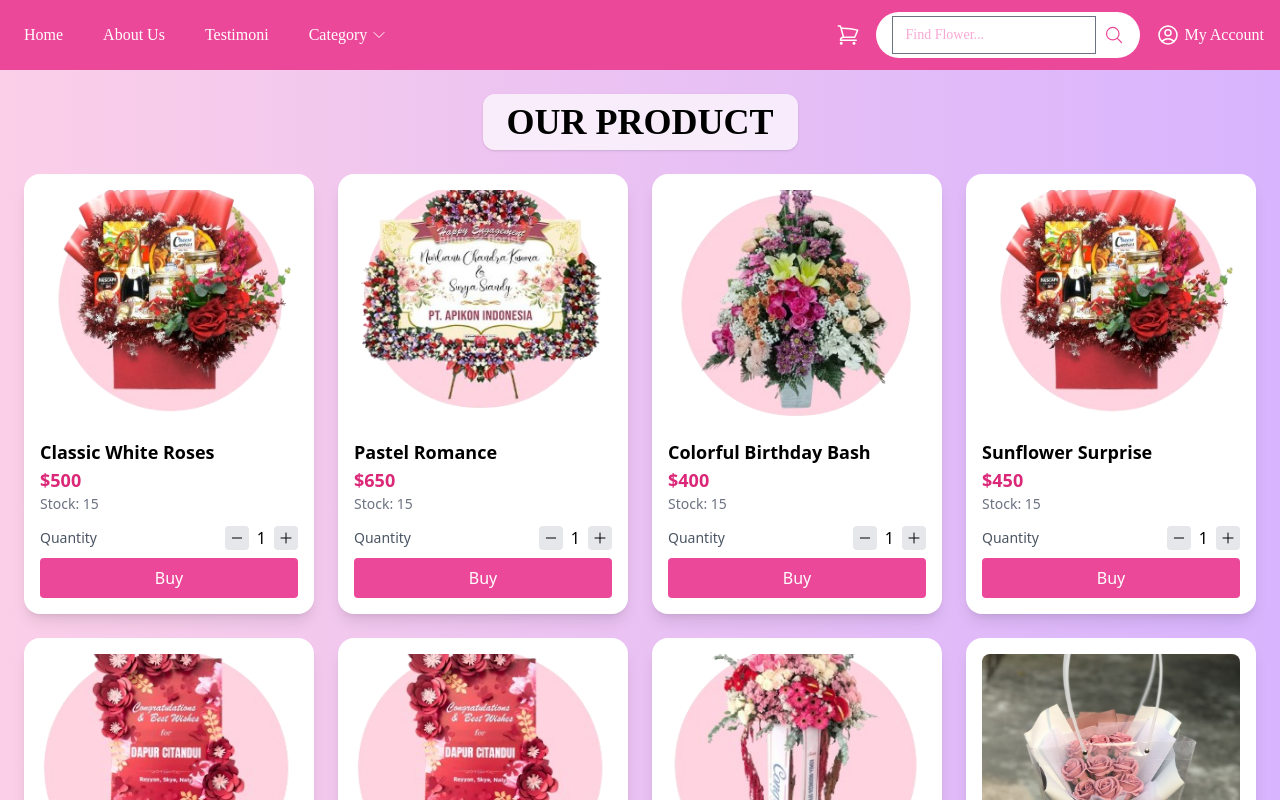
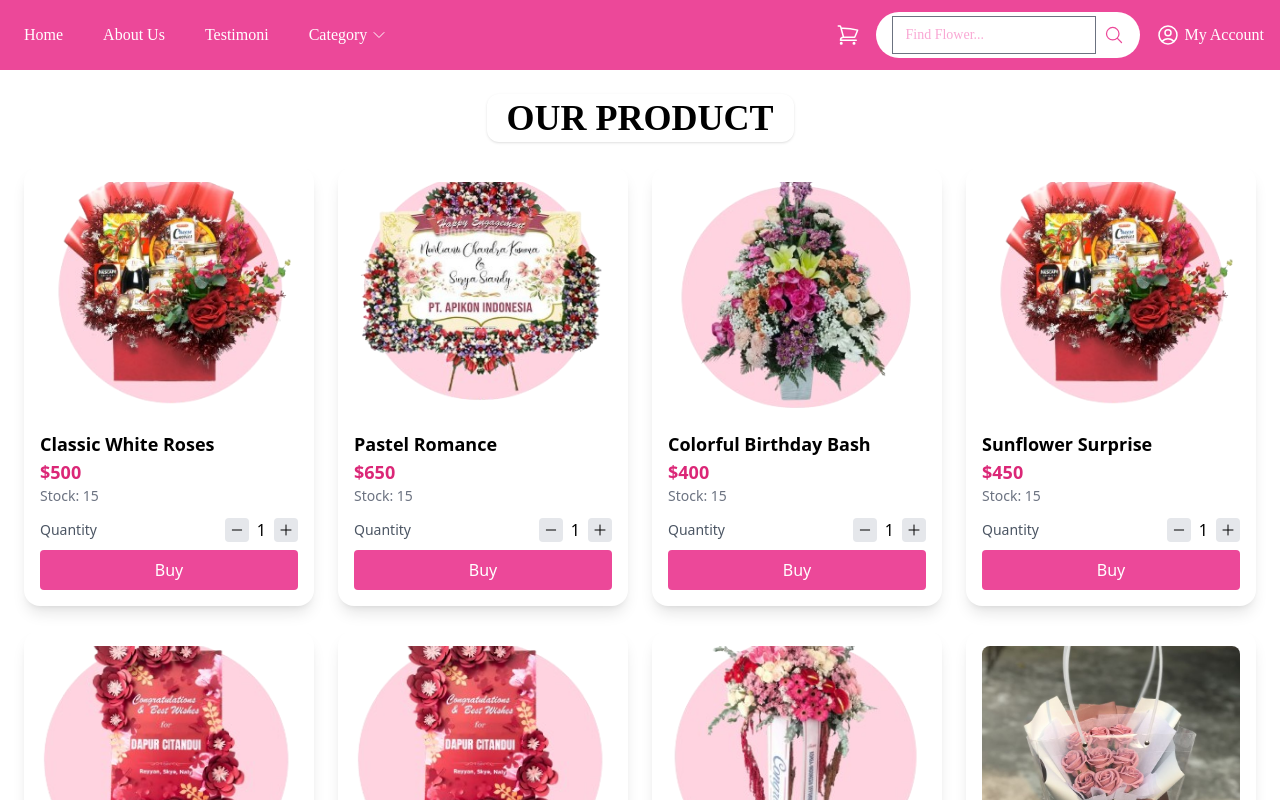
Before and after one commit to elvania01/nextjs-uas, a Next.js app: page /dashboard/our-product in a window 1280 px wide. Shown: the top 800 px of the page. Built offline with nearby package versions, Linux system fonts and the light colour scheme.

Commit message:
Update page.tsx

```diff
--- a/app/dashboard/our-product/page.tsx
+++ b/app/dashboard/our-product/page.tsx
@@ -127,7 +127,7 @@ export default function OurProductPage() {
   };
 
   return (
-    <div className="min-h-screen bg-gradient-to-r from-pink-200 to-purple-300 p-6 relative">
+    <div className="min-h-screen bg- p-6 relative">
       <AnimatePresence>
         {showLoginAlert && (
           <motion.div
@@ -166,8 +166,8 @@ export default function OurProductPage() {
         )}
       </AnimatePresence>
 
-      <div className="flex justify-center mb-6">
-        <h1 className="font-pacifico text-4xl font-bold text-center bg-white/70 px-6 py-2 rounded-xl shadow">OUR PRODUCT</h1>
+      <div className="flex justify-center bg-blue mb-6">
+        <h1 className="font-pacifico text-4xl font-bold text-center bg-white/200 px-5 py-1 rounded-xl shadow">OUR PRODUCT</h1>
       </div>
 
       {isOwner && (
```
